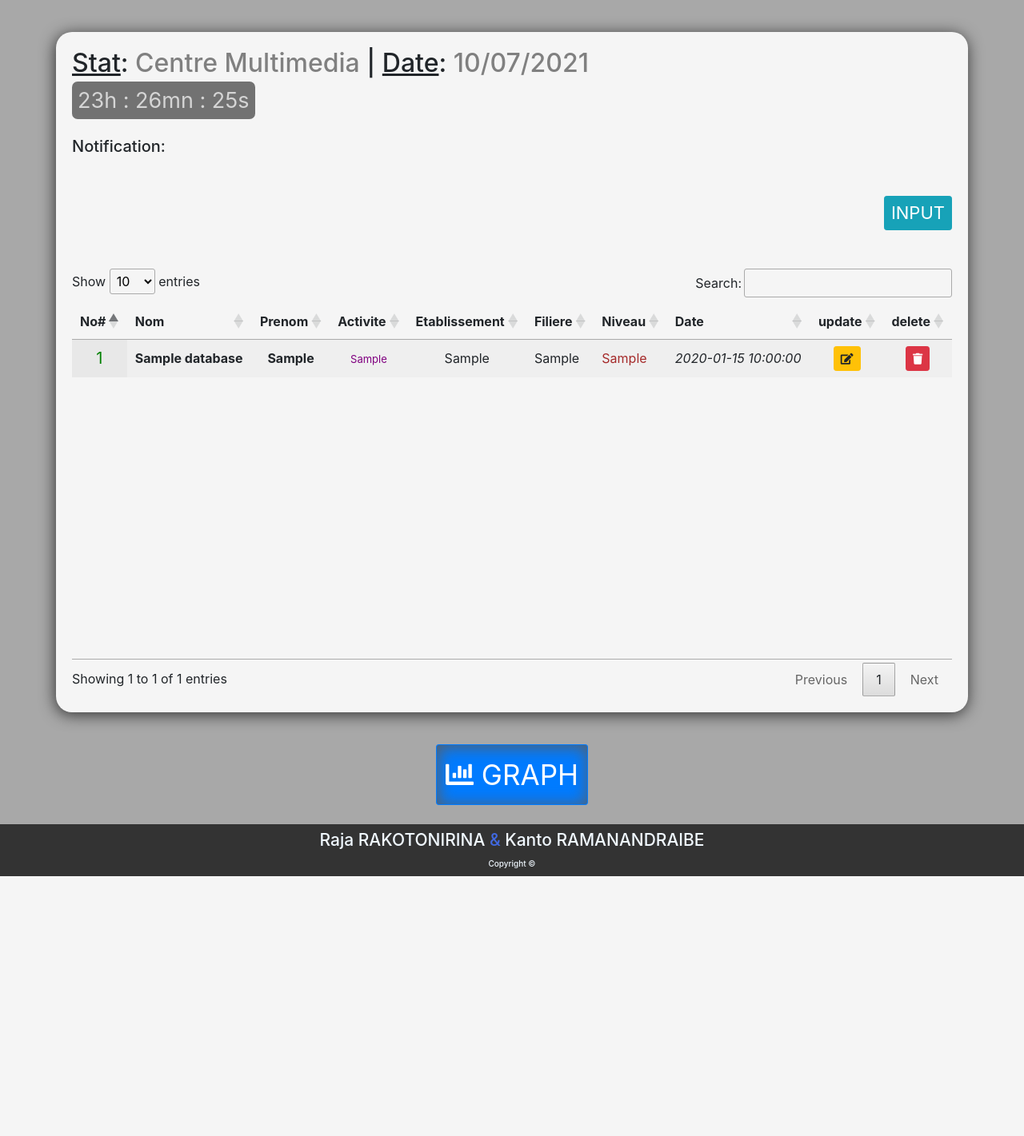
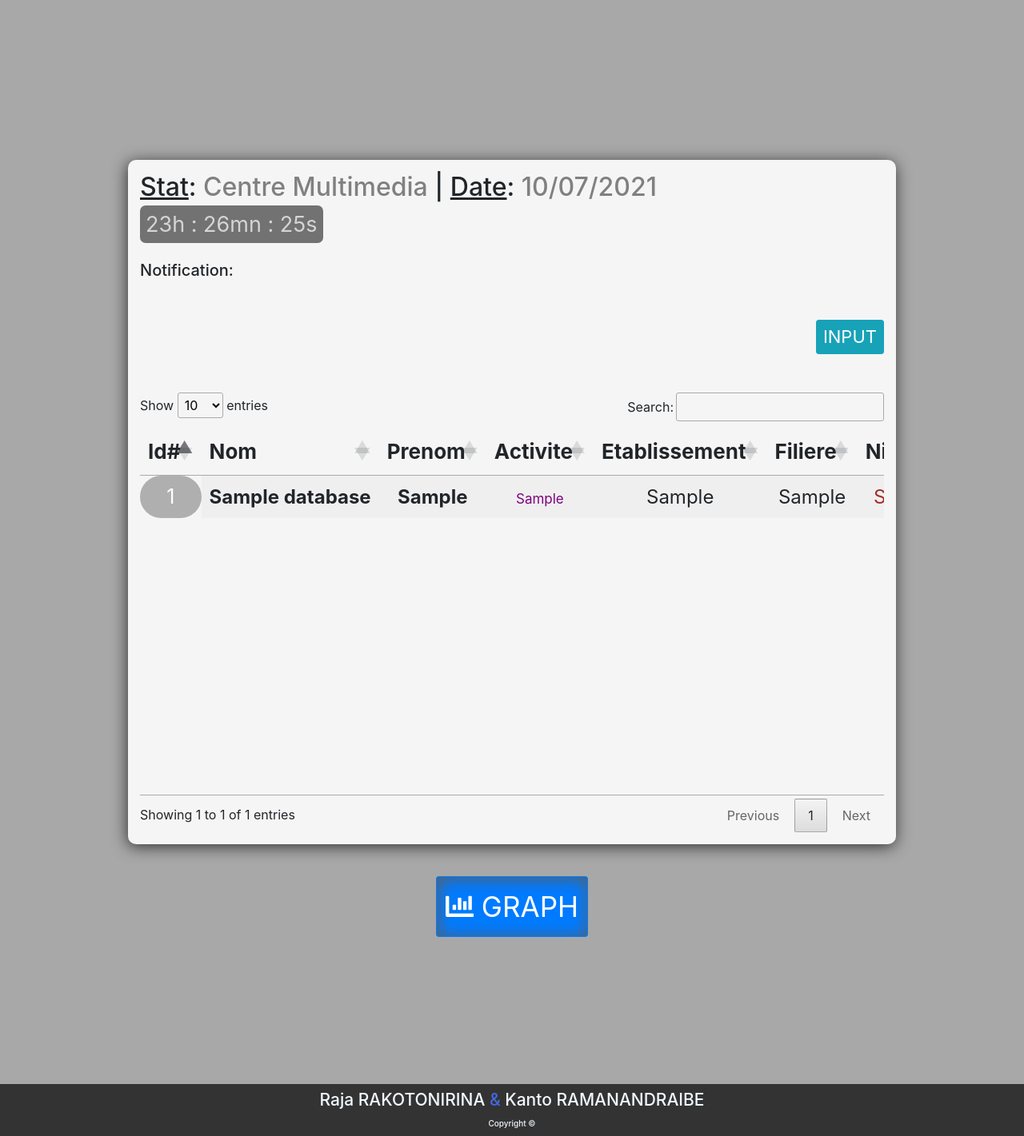
Before and after one commit to RajaRakoto/statix, a PHP site: page / in a window 1280 px wide. Shown: the part 124-1545 px from the top of the page at 80% size. Before the commit the page ends 1220 px from the top, so only its background shows below. Run offline with PHP 8.4, Linux system fonts and the light colour scheme; tables that the repository leaves empty hold one stand-in row (values such as "Sample post"); data that the repository does not hold is empty; some libraries are stand-ins or nearby versions.

Commit message:
[database]: add freq | [css/fix]: container main

```diff
--- a/index.php
+++ b/index.php
@@ -18,9 +18,10 @@
       $etablissement = $_POST['etablissement'];
       $filiere = $_POST['filiere'];
       $niveau = $_POST['niveau'];
+      $freq = $_POST['freq'];
 
       //ajout de l'entrer au base de donnees
-      $sql = "INSERT INTO statix_database(nom, prenom, activite, etablissement, filiere, niveau) VALUES('$nom', '$prenom', '$activite', '$etablissement', '$filiere', '$niveau')";
+      $sql = "INSERT INTO statix_database(nom, prenom, activite, etablissement, filiere, niveau, freq) VALUES('$nom', '$prenom', '$activite', '$etablissement', '$filiere', '$niveau', '$freq')";
 
       //OUTPUT (result)
       $result = mysqli_query($statix_connexion, $sql); //retourne une valeur boolean
@@ -123,7 +124,7 @@
 
   <!-- MAIN -->
   <main>
-    <div class="container" style="background-color:rgb(245, 245, 245)">
+    <div class="container-sm" style="background-color:rgb(245, 245, 245)">
         <!-- DATE -->
         <h2><u>Stat</u>: <span style="color:gray">Centre Multimedia</span> | <u>Date</u>: <span style="color:gray"><?php echo date("d/m/Y"); ?></span></h2>
 
@@ -151,13 +152,14 @@
         <!-- ENTETE DU TABLEAU - statique (html) -->
         <thead>
           <tr>
-            <th>No#</th>
+            <th>Id#</th>
             <th>Nom</th>
             <th>Prenom</th>
             <th>Activite</th>
             <th>Etablissement</th>
             <th>Filiere</th>
             <th>Niveau</th>
+            <th>Freq</th>
             <th>Date</th>
             <th>update</th>
             <th>delete</th>
@@ -172,7 +174,7 @@
 
             if ($result->num_rows > 0) {
               // sortie des données de chaque ligne par $row
-              $index = 0; // index (No#)
+              $index = 0; // index (Id#)
               while($row = $result->fetch_assoc()) {
                   $nom = $row["nom"];
                   $prenom = $row["prenom"];
@@ -180,16 +182,19 @@
                   $etablissement = $row["etablissement"];
                   $filiere = $row["filiere"];
                   $niveau = $row["niveau"];
+                  $freq = $row["freq"];
                   $date = $row["date"];
             ?>
             <tr>
-                <td><?php $index++; echo "<div align='center'><span id='index' style='font-size:20px;color:green'>$index</span></div>"; ?></td> <!-- No# -->
+
+                <td id="td-index" style="background-color: rgb(185, 185, 185); margin: 10px; border-radius: 100px"><?php $index++; echo "<div align='center'><span id='index' style='font-size:25px; color: #fff'>$index</span></div>"; ?></td> <!-- Id# -->
                 <td><?php echo "<strong>$nom</strong>"; ?></td>
-                <td><?php echo "<div align='center'><strong>$prenom</strong></div>"; ?></td>
-                <td><?php echo "<div align='center'><span id='act' style='font-size:13px;color:purple'>$activite</span></div>"; ?></td>
-                <td><?php echo "<div align='center'>$etablissement</div>"; ?></td>
+                <td><?php echo "<strong>$prenom</strong>"; ?></td>
+                <td><?php echo "<span id='act' style='font-size:17px;color:purple'>$activite</span>"; ?></td>
+                <td><?php echo "$etablissement"; ?></td>
                 <td><?php echo $filiere; ?></td>
                 <td><?php echo "<span id='act' style='color:brown'>$niveau</span>"; ?></td>
+                <td><?php echo "<div align='center'><span id='freq' style='color:teal;font-size:20px;font-weight: bolder;'>$freq</span></div>"; ?></td>
                 <td><?php echo "<i>$date</i>"; ?></td>
                 <!-- MANIPULATION - update|delete ($row) -->
                 <td>
@@ -248,6 +253,10 @@
                 <input type="text" name="niveau" class="form-control" placeholder="Entrer Niveau">
               </div>
 
+              <div class="form-group">
+                <input type="number" name="freq" class="form-control" placeholder="Entrer Frequentation">
+              </div>
+
             <input type="submit" value="Ajouter au BD" name="submit" class="btn btn-success btn-sm" style="font-size:17px;">
 
            </form>
@@ -272,7 +281,7 @@
   </div>
 
     <br>
-
+  </main>
   <!-- FOOTER -->
   <footer>
       <h5 id="foot">Raja RAKOTONIRINA <span id="etcom-blue">&</span> Kanto RAMANANDRAIBE<br><span id="copy-size">Copyright &copy;</span></h5>
@@ -294,7 +303,7 @@
         );
       } );
     </script>
-  </main>
+
 </body>
 
 </html>
--- a/style.css
+++ b/style.css
@@ -12,13 +12,30 @@
   font-weight: bolder;
 }
 
-.container {
+tbody tr td {
+  text-align: center;
+  font-size: 24px;
+}
+
+thead tr th {
+  text-align: center;
+  font-size: 26px;
+}
+
+main {
+  margin: 100px;
+  padding: 60px;
+}
+
+.container-sm {
   margin-top: 40px;
   margin-bottom: 40px;
-  padding: 20px;
+  margin-right: auto;
+  margin-left: auto;
+  padding: 15px;
   width: 100%;
   height: 100%;
-  border-radius: 20px;
+  border-radius: 10px;
   -moz-box-shadow:-1px 3px 19px #333333;
   -webkit-box-shadow:-1px 3px 19px #333333;
   box-shadow:-1px 3px 19px #333333;
```
